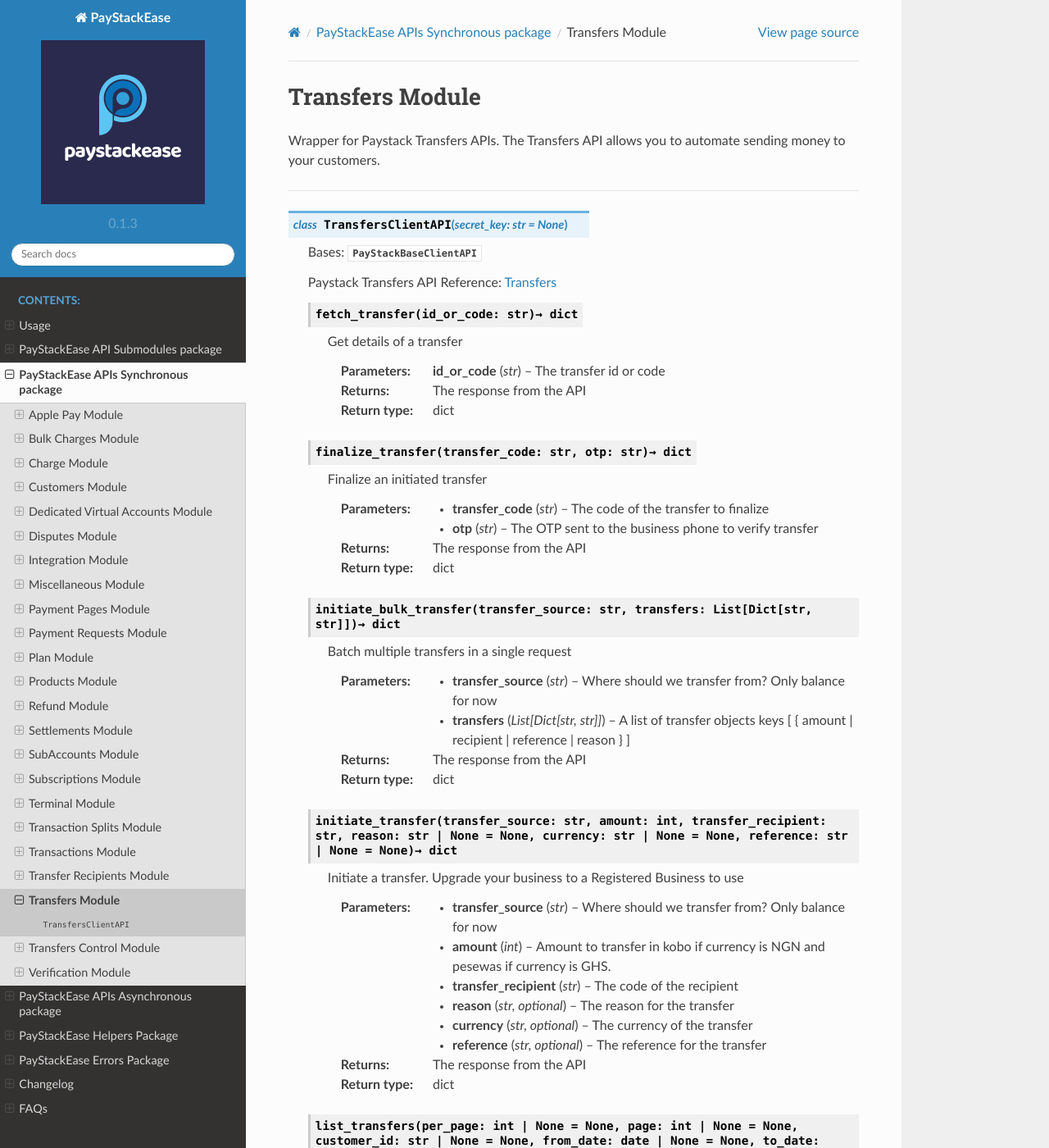
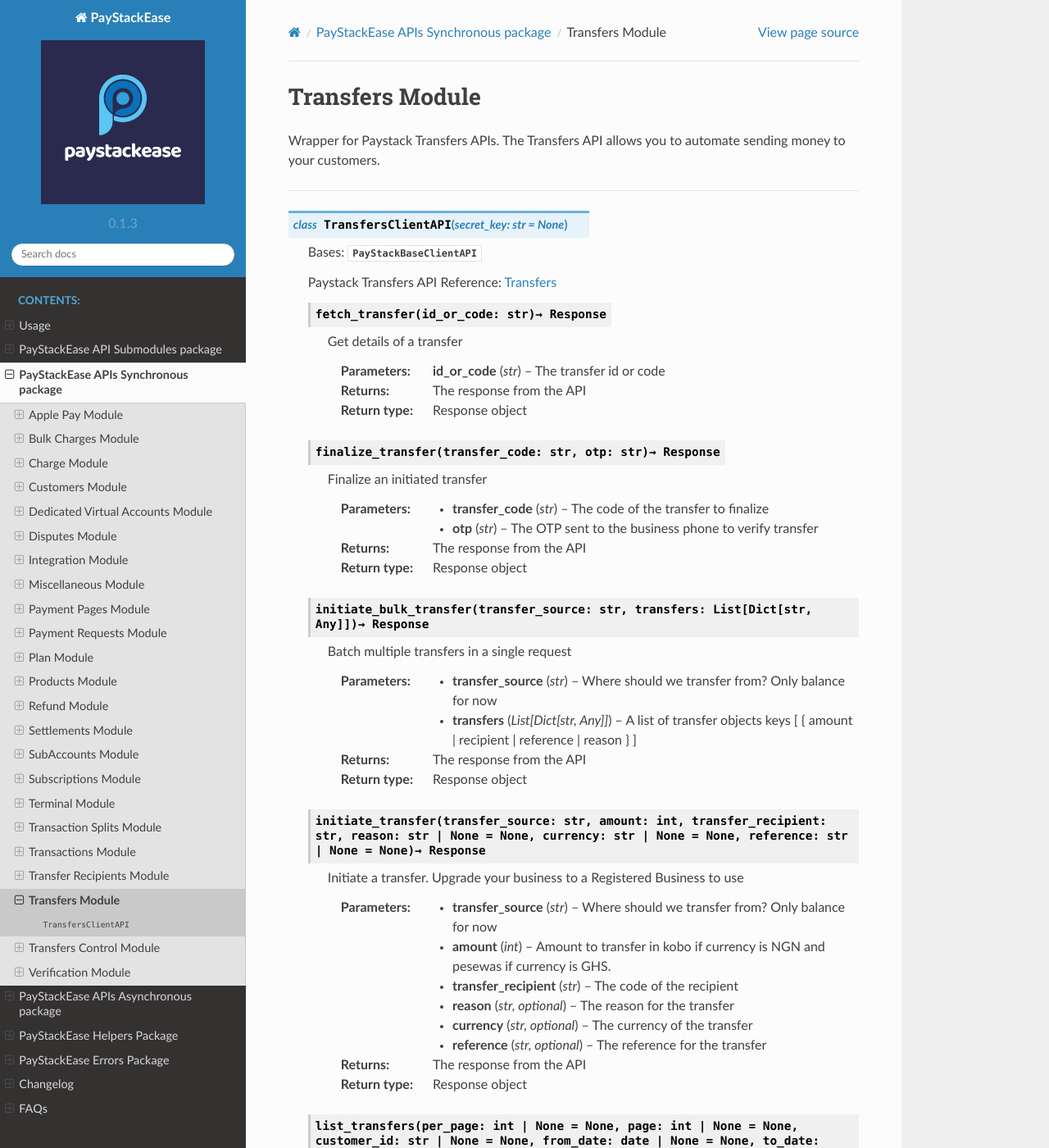
Before and after one commit to cla-bit/PayStackEase, a Sphinx documentation site: the page built from docs/source/transfers.rst, in a window 1280 px wide and 1400 px high. Shown: the whole window at 82% size. Built offline with Sphinx 7.4.7 and the Read the Docs theme 2.0.0, drawn with Linux system fonts in a browser that asks for light colours; some of the changed text lies outside the part shown.

Commit message:
updated documentation for transfer: async and sync

```diff
--- a/docs/source/transfers.rst
+++ b/docs/source/transfers.rst
@@ -7,7 +7,7 @@
 
 Wrapper for Paystack Transfers APIs. The Transfers API allows you to automate sending money to your customers.
 
--------------------------------------------------------------------
+--------------
 
 .. py:class:: TransfersClientAPI(secret_key: str = None)
 
@@ -15,7 +15,7 @@
 
     Paystack Transfers API Reference: `Transfers`_
 
-    .. py:method:: fetch_transfer(id_or_code: str)→ dict
+    .. py:method:: fetch_transfer(id_or_code: str)→ Response
 
         Get details of a transfer
 
@@ -23,9 +23,9 @@
         :type id_or_code: str
 
         :return: The response from the API
-        :rtype: dict
+        :rtype: Response object
 
-    .. py:method:: finalize_transfer(transfer_code: str, otp: str)→ dict
+    .. py:method:: finalize_transfer(transfer_code: str, otp: str)→ Response
 
         Finalize an initiated transfer
 
@@ -35,21 +35,21 @@
         :type otp: str
 
         :return: The response from the API
-        :rtype: dict
+        :rtype: Response object
 
-    .. py:method:: initiate_bulk_transfer(transfer_source: str, transfers: List[Dict[str, str]])→ dict
+    .. py:method:: initiate_bulk_transfer(transfer_source: str, transfers: List[Dict[str, Any]])→ Response
 
         Batch multiple transfers in a single request
 
         :param transfer_source: Where should we transfer from? Only balance for now
         :type transfer_source: str
         :param transfers: A list of transfer objects keys [ { amount | recipient | reference | reason } ]
-        :type transfers: List[Dict[str, str]]
+        :type transfers: List[Dict[str, Any]]
 
         :return: The response from the API
-        :rtype: dict
+        :rtype: Response object
 
-    .. py:method:: initiate_transfer(transfer_source: str, amount: int, transfer_recipient: str, reason: str | None = None, currency: str | None = None, reference: str | None = None)→ dict
+    .. py:method:: initiate_transfer(transfer_source: str, amount: int, transfer_recipient: str, reason: str | None = None, currency: str | None = None, reference: str | None = None)→ Response
 
         Initiate a transfer. Upgrade your business to a Registered Business to use
 
@@ -67,9 +67,9 @@
         :type reference: str, optional
 
         :return: The response from the API
-        :rtype: dict
+        :rtype: Response object
 
-    .. py:method:: list_transfers(per_page: int | None = None, page: int | None = None, customer_id: str | None = None, from_date: date | None = None, to_date: date | None = None)→ dict
+    .. py:method:: list_transfers(per_page: int | None = None, page: int | None = None, customer_id: str | None = None, from_date: date | None = None, to_date: date | None = None)→ Response
 
         List transfers
 
@@ -85,16 +85,16 @@
         :type to_date: date, optional
 
         :return: The response from the API
-        :rtype: dict
+        :rtype: Response object
 
 
-    .. py:method:: verify_transfer(reference: str)→ dict
+    .. py:method:: verify_transfer(reference: str)→ Response
 
         Verify a transfer
 
         :param reference: The reference of the transfer to verify
 
         :return: The response from the API
-        :rtype: dict
+        :rtype: Response object
 
 .. _Transfers: https://paystack.com/docs/api/transfer/
```
Also changed, not shown: docs/source/atransfers.rst (+13 -13 lines).
